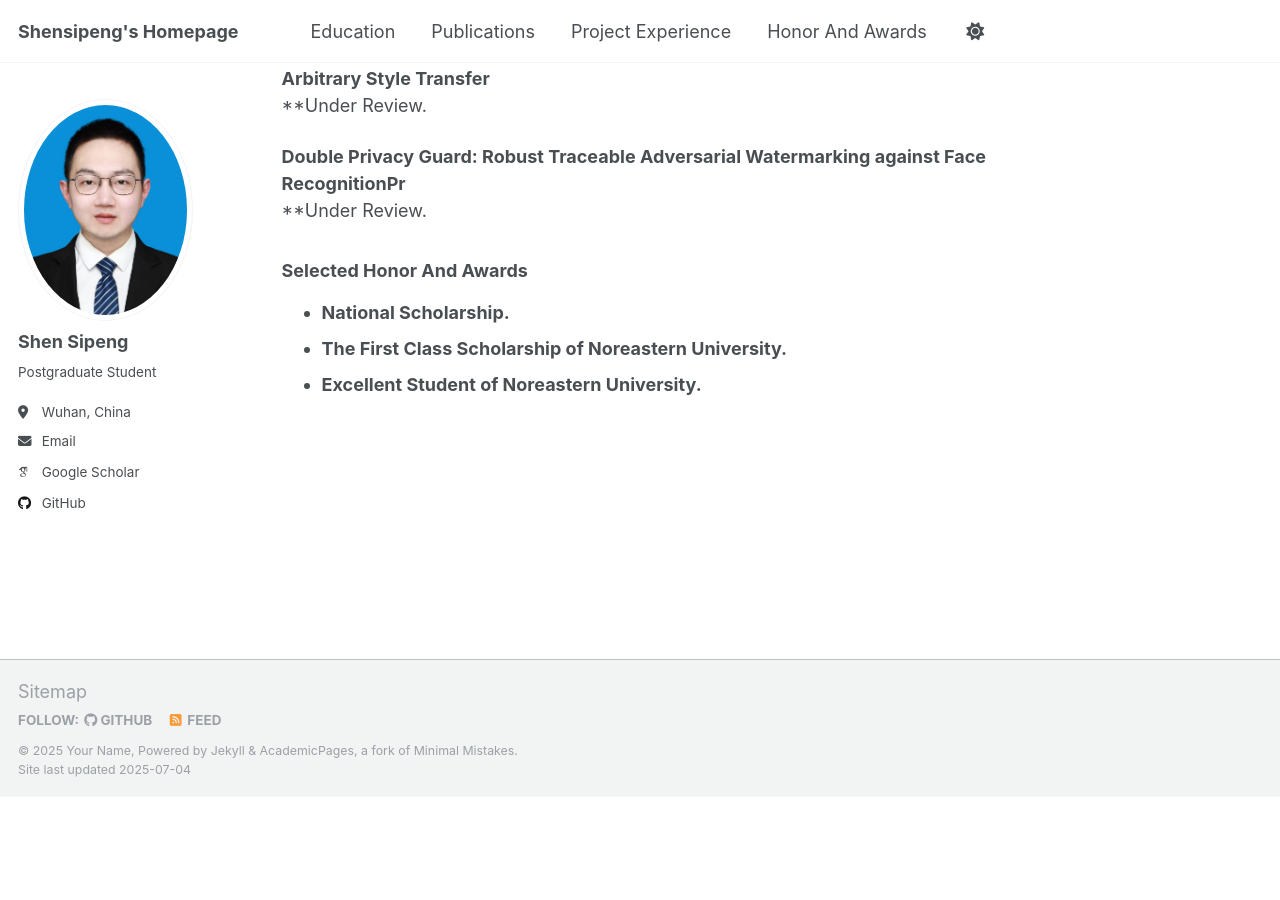
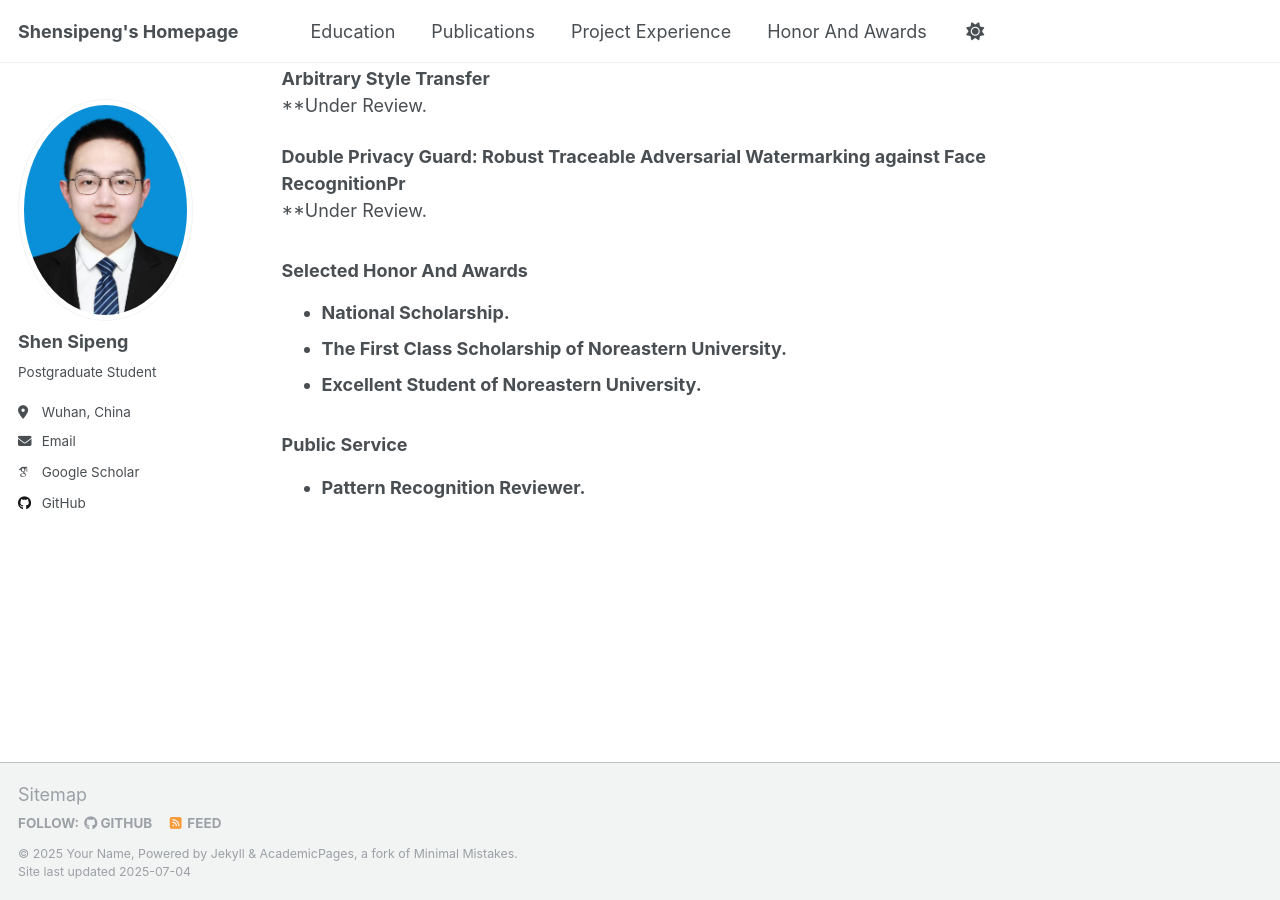
Before and after one commit to SipengShen01/shensipeng, a Jekyll site: the page built from _pages/about.md, in a window 1280 px wide and 900 px high, scrolled down 814 px. Built offline with Jekyll 4.4.1, drawn with Linux system fonts in a browser that asks for light colours; some web fonts are replaced; before the commit the page ends 1611 px from its top, so only the background shows below that.

Commit message:
Update about.md

```diff
--- a/_pages/about.md
+++ b/_pages/about.md
@@ -33,3 +33,6 @@ Yunna Lv , Long Tang , Dengpan Ye, Jiacheng Deng, Yiheng He ,and **Sipeng Shen**
 - **National Scholarship.**
 - **The First Class Scholarship of Noreastern University.**
 - **Excellent Student of Noreastern University.**
+
+### Public Service
+- **Pattern Recognition Reviewer.**
```
